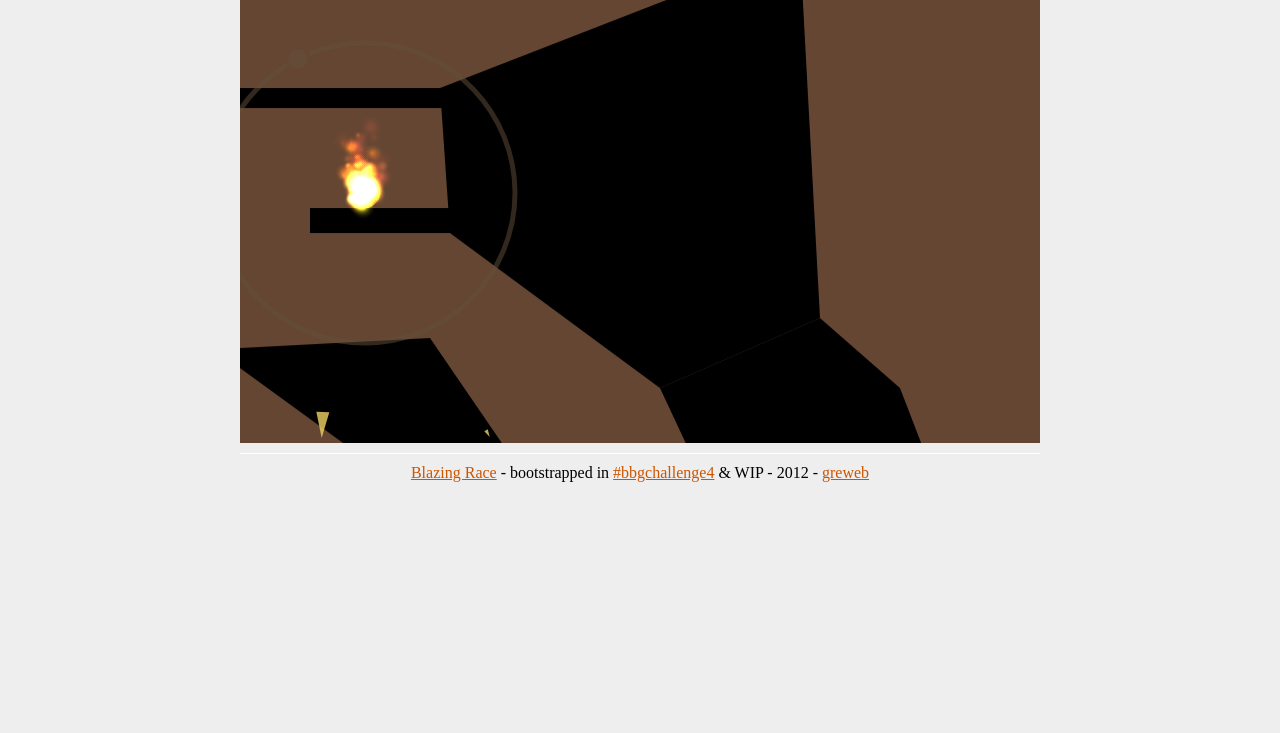
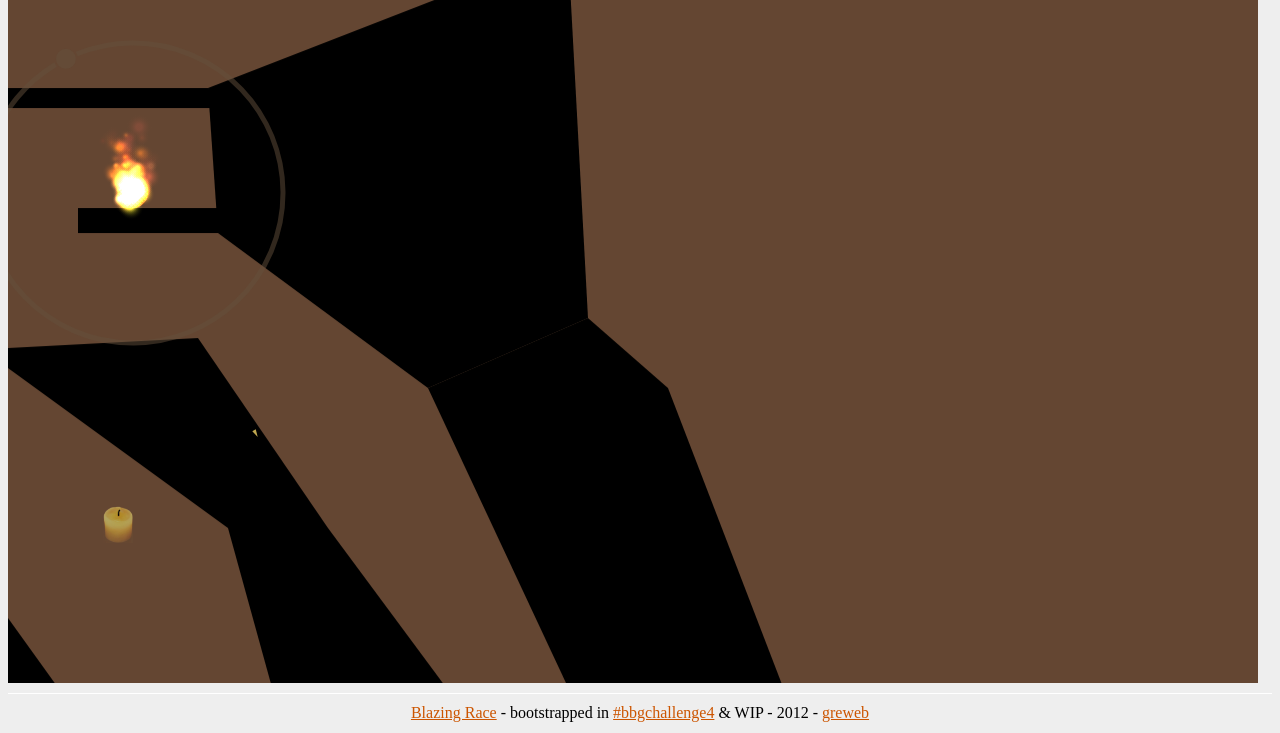
Before and after one commit to gre/blazing-race, a plain HTML site: page index.html in a window 1280 px wide. Shown: the part 67-800 px from the top of the page. Drawn offline with Linux system fonts and the light colour scheme; animation ran at ten frames a second.

Commit message:
dynamic width/height

```diff
--- a/index.html
+++ b/index.html
@@ -25,7 +25,7 @@
   <script src="js/main.js" type="text/javascript"></script>
 </head>
 <body>
-	<div id="wrapper" style="width: 800px">
+	<div id="wrapper">
     <div id="game" style="width: 800px; height: 500px">
       <div class="chrono">
         <span class="minutes">0</span>'<span class="seconds">00</span>"
--- a/js/game/Renderer.js
+++ b/js/game/Renderer.js
@@ -4,11 +4,17 @@
   var	b2DebugDraw = Box2D.Dynamics.b2DebugDraw;
 
   ns.Renderer = function (game, W, H, node, loader) {
+    var self = this;
 
     var canvas = node.find("canvas.game")[0];
     canvas.width = W;
     canvas.height = H;
     var ctx = canvas.getContext("2d");
+
+    self.resize = function (w, h) {
+      canvas.width = w;
+      canvas.height = h;
+    }
 
     var _initDebug = false;
     function initDebug () {
--- a/js/main.js
+++ b/js/main.js
@@ -65,6 +65,16 @@ $(function(){
       rendering.start();
     });
 
+    var lastWidth, lastHeight;
+    $(window).resize(function () {
+      var w = Math.max(400, $(window).width()-30);
+      var h = Math.max(300, $(window).height()-60);
+      if (w !== lastWidth || h !== lastHeight) {
+        node.width(w).height(h);
+        rendering.resize(w, h);
+      }
+    }).resize();
+
     BlazingRace.game = game; // save the game for debugging
   });
 
```
